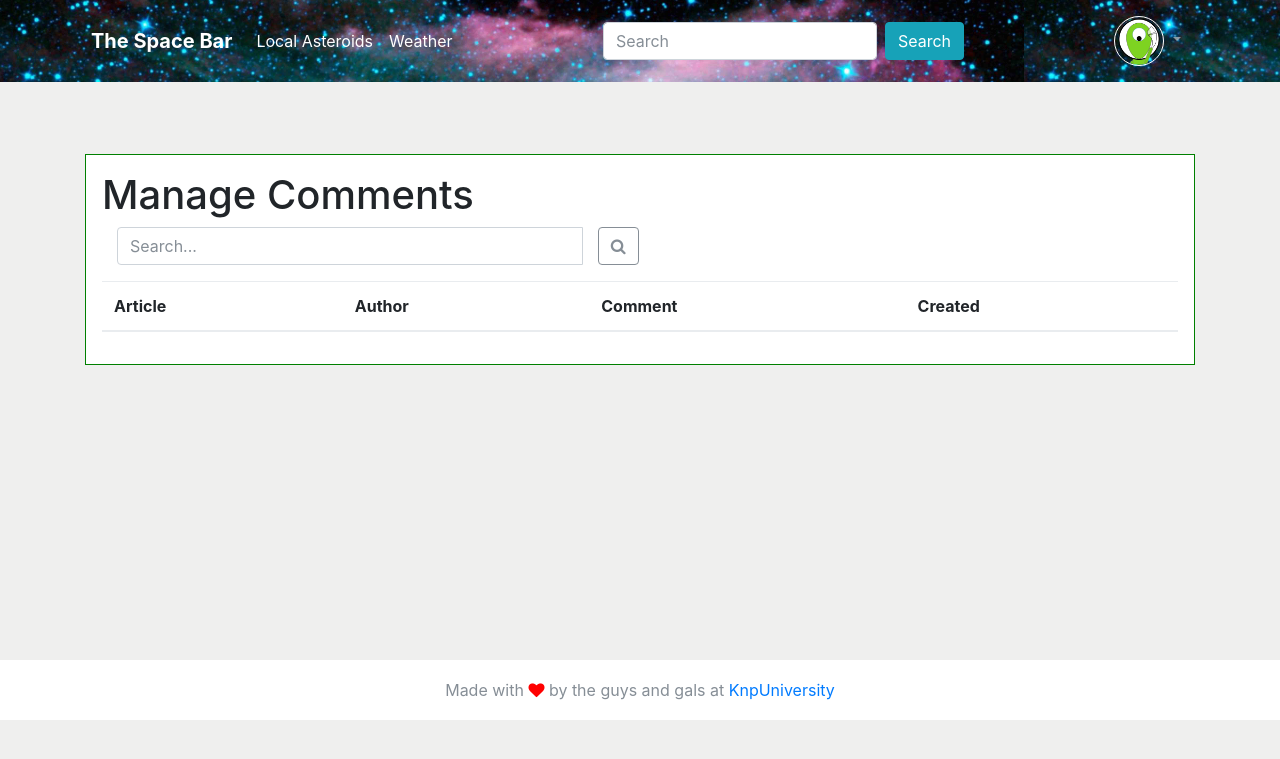
After one commit to KrBed/the_spacebar, a Symfony app: template templates/comment_admin/index.html.twig in a window 1280 px wide. The commit adds this page. Shown: the top 759 px of the page. Run offline with Twig, Linux system fonts and the light colour scheme; the template is opened without the code that fills it, so the values that code supplies are empty; some libraries are stand-ins or nearby versions.

Commit message:
admin comments view

```diff
--- a/composer.json
+++ b/composer.json
@@ -22,7 +22,8 @@
         "symfony/orm-pack": "^1.0",
         "symfony/twig-pack": "^1.0",
         "symfony/web-server-bundle": "4.3.*",
-        "symfony/yaml": "4.3.*"
+        "symfony/yaml": "4.3.*",
+        "twig/extensions": "^1.5"
     },
     "require-dev": {
         "doctrine/doctrine-fixtures-bundle": "^3.3",
--- a/public/css/styles.css
+++ b/public/css/styles.css
@@ -17,7 +17,13 @@ html {height:100%}
 .dropdown-menu, .dropdown-menu.show {
     right: 0;
 }
+.show-article-container-border-green{
+    border: green;
+    border-style: solid;
+    border-width: 1px;
 
+
+}
 .space-brand {
     color: #fff;
     font-weight: bold;
--- a/src/DataFixtures/ArticleFixtures.php
+++ b/src/DataFixtures/ArticleFixtures.php
@@ -42,7 +42,7 @@ class ArticleFixtures extends BaseFixture
 
             $comment1 = new Comment();
             $comment1->setAuthorName('Mike Ferengi');
-            $comment1->setContent("I ate a normal rock once. It did NOT taste like bacon!");
+            $comment1->setContent("I ate a normal rock once. It did NOT taste like bacon! I ate a normal rock once. It did NOT taste like bacon! I ate a normal rock once. It did NOT taste like bacon! I ate a normal rock once. It did NOT taste like bacon!");
             $comment1->setArticle($article);
             $manager->persist($comment1);
 
--- /dev/null
+++ b/templates/comment_admin/index.html.twig
@@ -0,0 +1,60 @@
+{% extends 'content_base.html.twig' %}
+
+{% block title %}Manage Comments{% endblock %}
+
+{% block content_class %}{{ parent() }} show-article-container-border-green{% endblock %}
+
+{% block content_body %}
+
+    <div class="row">
+        <div class="col-sm-12">
+            <h1>Manage Comments</h1>
+            <form>
+                <div class="input-group mb-3 col-6">
+                    <input type="text"
+                           name="q"
+                           class="form-control"
+                           placeholder="Search..."6
+                    >
+
+                    <span class="input-group-append col-1">
+                        <button type="submit"
+                                class="btn btn-outline-secondary">
+                            <span class="fa fa-search"></span>
+                        </button>
+                    </span>
+                </div>
+            </form>
+            <table class="table table-striped">
+                <thead>
+                <tr>
+                    <th>Article</th>
+                    <th>Author</th>
+                    <th>Comment</th>
+                    <th>Created</th>
+                </tr>
+                </thead>
+                <tbody>
+                {% for comment in comments %}
+                    <tr>
+                        <td>
+                            <a href="{{ path('article_show', {'slug': comment.article.slug}) }}">
+                                {{ comment.article.title }}
+                            </a>
+                        </td>
+                        <td>
+                            {{ comment.authorName }}
+                        </td>
+                        <td style="width: 20%;">
+                            {{ comment.content | truncate}}
+                        </td>
+                        <td>
+                            {{ comment.createdAt|ago }}
+                        </td>
+                    </tr>
+                {% endfor %}
+                </tbody>
+            </table>
+        </div>
+    </div>
+{% endblock %}
--- /dev/null
+++ b/templates/content_base.html.twig
@@ -0,0 +1,12 @@
+{% extends 'base.html.twig' %}
+{% block body %}
+    <div class="container">
+        <div class="row">
+            <div class="col-sm-12">
+                <div class="{% block content_class %}show-article-container p-3 mt-4{% endblock %}">
+                    {% block content_body %}{% endblock %}
+                </div>
+            </div>
+        </div>
+    </div>
+{% endblock  %}
```
Also changed, not shown: src/Controller/CommentAdminController.php (added, +26 -0 lines), templates/article/show.html.twig (+4 -10 lines), 3 other files.
